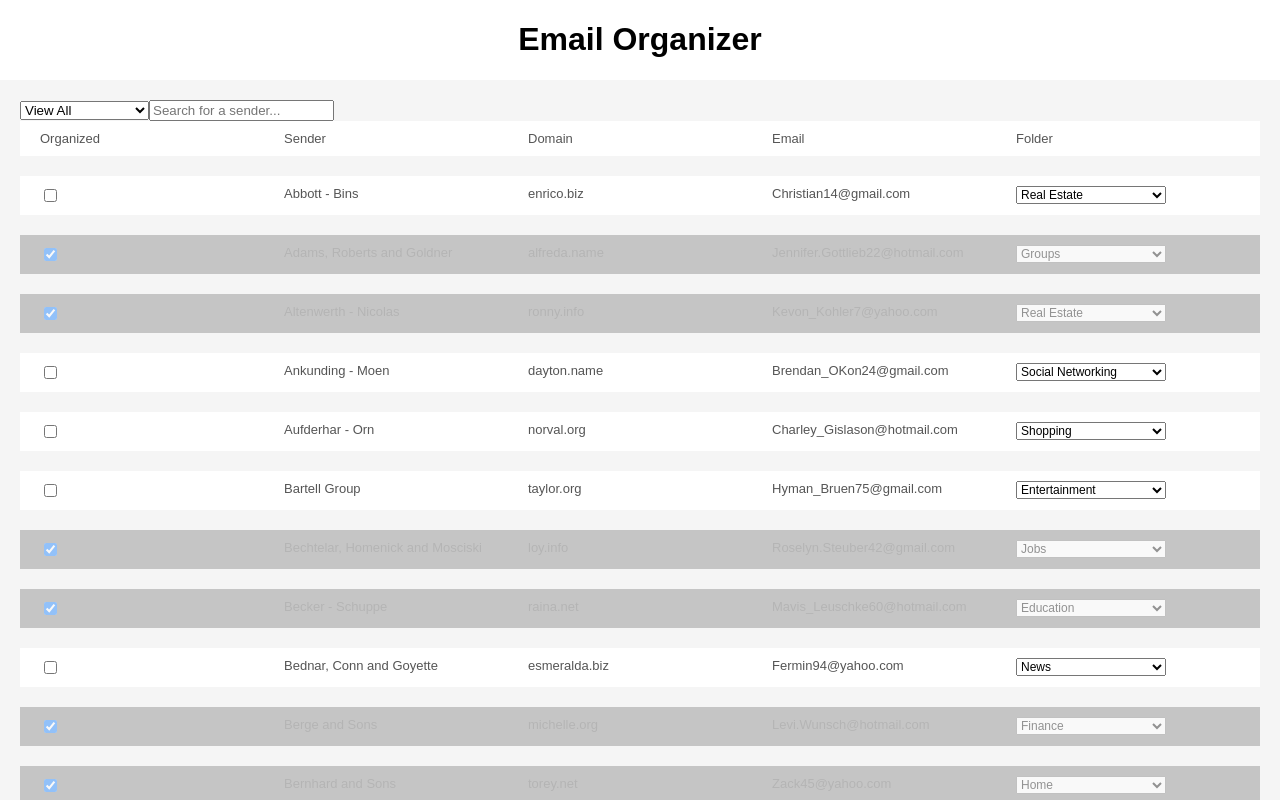
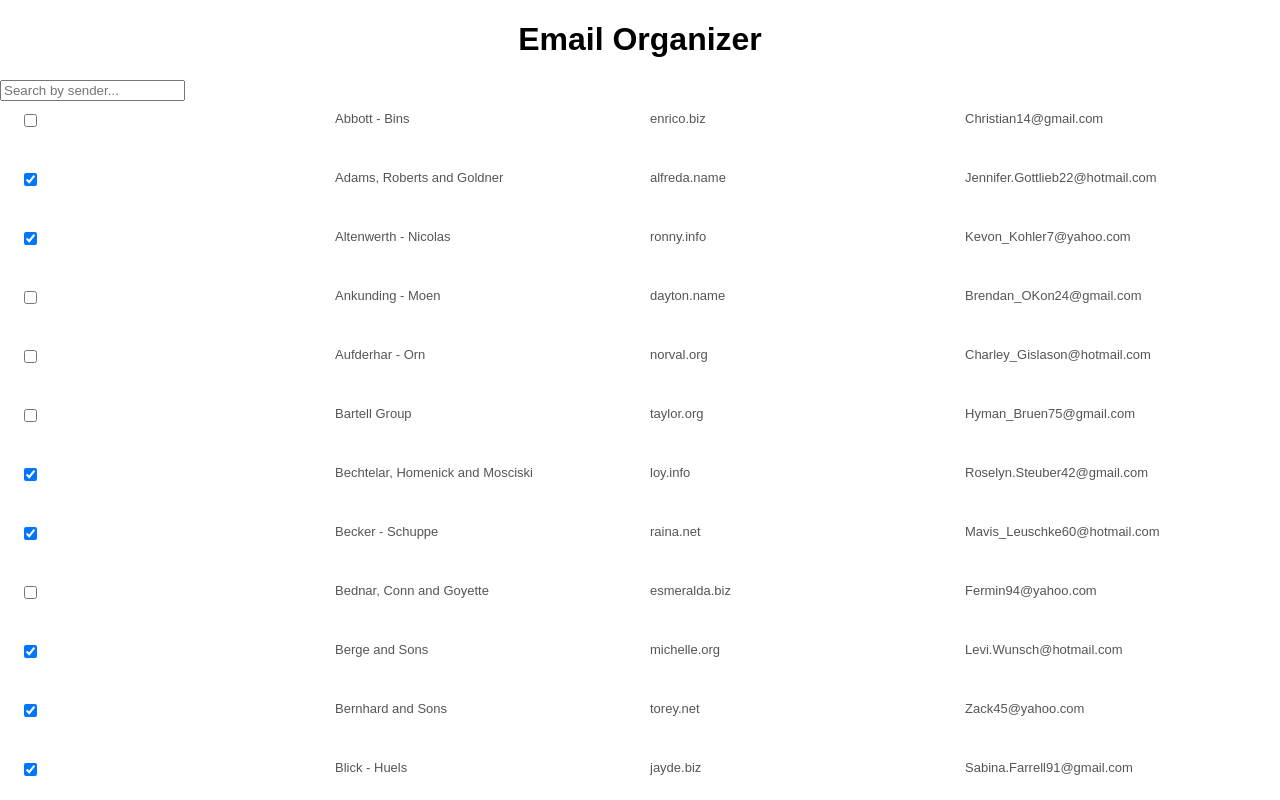
Before and after one commit to Jfrederick12/React_Contact_Filter, a React (Create React App) app: page / in a window 1280 px wide. Shown: the top 800 px of the page. Built offline with nearby package versions, Linux system fonts and the light colour scheme.

Commit message:
update search and checkbox feature

```diff
--- /dev/null
+++ b/src/components/checkbox.js
@@ -0,0 +1,27 @@
+import React, { Component } from 'react';
+import '../styles/results_list.css';
+
+class CheckBox extends Component {
+	constructor(props) {
+		super(props)
+	}
+
+	handleCheck() {
+		let selectedContact = this.props.contact
+		this.props.handleCheck(
+			selectedContact.organize ? selectedContact.organize = false : selectedContact.organize = true
+		)
+		console.log(selectedContact.organize)
+	}
+
+	render() {
+		return(
+			<div className='col'>
+				<input type="checkbox" checked={this.props.contact.organize} onChange={this.handleCheck.bind(this)} />
+			</div>
+		)
+	}
+}
+
+
+export default CheckBox;
--- a/src/components/inbox.js
+++ b/src/components/inbox.js
@@ -1,5 +1,7 @@
 import React, { Component } from 'react';
-import ResultsList from './results_list'
+import ResultsList from './results_list';
+import SearchBar from './search_bar';
+import ItemList from './item_list';
 import '../styles/inbox.css';
 import Data from '../data/mock_rp_data.json'
 
@@ -14,14 +16,28 @@ class Inbox extends Component {
 					(firstName < secondName) ? -1 : (firstName > secondName)
 				);
 			}),
+			filterText: ''
 		}
+		this.handleUserInput = this.handleUserInput.bind(this)
 	}
 
+  handleUserInput(filterText) {
+    this.setState({
+    	filterText: filterText
+    })
+  }
 
 	render() {
 		return(
 			<div>
-				< ResultsList data={this.state.contacts} />
+				< SearchBar
+				  filterText={this.state.filterText}
+				  onUserInput={this.handleUserInput}
+				/>
+				< ItemList
+				  contacts={this.state.contacts}
+          filterText={this.state.filterText}
+			  />
 			</div>
 		)
 	}
--- /dev/null
+++ b/src/components/item_list.js
@@ -0,0 +1,65 @@
+import React, { Component } from 'react';
+import CheckBox from './checkbox';
+import '../styles/results_list.css';
+
+class ItemList extends Component {
+	constructor(props) {
+		super(props);
+		this.state = {
+			contacts: this.props.contacts,
+			checked: true
+		}
+		this.handleCheck = this.handleCheck.bind(this)
+	}
+
+  handleCheck(checked) {
+  	console.log('thing')
+  	this.setState({
+  		checked: checked
+  	})
+  }
+
+	render() {
+		let searchContacts = []
+		let contactList = []
+		if (this.props.filterText !== '') {
+			searchContacts = this.state.contacts.filter((contact) => {
+				return contact.sender.toLowerCase().indexOf(this.props.filterText.toLowerCase()) !== -1 ;
+			})
+		}
+
+
+		if (searchContacts.length === 0) {
+			contactList = this.state.contacts.map((contact) => {
+				return (
+					<div className="flex-grid">
+						< CheckBox contact={contact} handleCheck={this.handleCheck} />
+						<div className="col">{contact.sender}</div>
+						<div className="col">{contact.domain}</div>
+						<div className="col">{contact.email}</div>
+					</div>
+				)
+			})
+		} else {
+			contactList = searchContacts.map((contact) => {
+				return (
+					<div className="flex-grid">
+						< CheckBox contact={contact} handleCheck={this.handleCheck} />
+						<div className="col">{contact.sender}</div>
+						<div className="col">{contact.domain}</div>
+						<div className="col">{contact.email}</div>
+					</div>
+				)
+			})
+		}
+
+		return(
+			<div>
+				{contactList}
+			</div>
+		)
+
+	}
+}
+
+export default ItemList;
--- a/src/components/results_list.js
+++ b/src/components/results_list.js
@@ -16,30 +16,30 @@ class ResultsList extends Component {
 
 	}
 
-	searchInput(event) {
-		const contacts = this.props.data
-		let searchedContacts = contacts.filter((contact) => {
-			return contact.sender.toLowerCase().indexOf(this.state.search.toLowerCase()) !== -1 ;
-		});
-		this.setState({
-			search: event.target.value,
-			contacts: searchedContacts
-		})
-	}
+	// searchInput(event) {
+	// 	const contacts = this.props.data
+	// 	let searchedContacts = contacts.filter((contact) => {
+	// 		return contact.sender.toLowerCase().indexOf(this.state.search.toLowerCase()) !== -1 ;
+	// 	});
+	// 	this.setState({
+	// 		search: event.target.value,
+	// 		contacts: searchedContacts
+	// 	})
+	// }
 
-	handleChange(event) {
-		const contacts = this.props.data
-		if (event.target.value === 'all') {
-			this.setState({contacts: contacts})
-		} else {
-			let organizedContacts = contacts.filter((contact) => {
-				return contact.folder === event.target.value;
-			})
-			this.setState({
-				contacts: organizedContacts
-			})
-		}
-  }
+	// handleChange(event) {
+	// 	const contacts = this.props.data
+	// 	if (event.target.value === 'all') {
+	// 		this.setState({contacts: contacts})
+	// 	} else {
+	// 		let organizedContacts = contacts.filter((contact) => {
+	// 			return contact.folder === event.target.value;
+	// 		})
+	// 		this.setState({
+	// 			contacts: organizedContacts
+	// 		})
+	// 	}
+ //  }
 
   folderChange(event) {
   	console.log(event.target.value)
@@ -76,19 +76,6 @@ class ResultsList extends Component {
 	render() {
 		return(
 			<div className="results-list">
-				<select onChange={this.handleChange.bind(this)}>
-					<option value='all'>View All</option>
-					<option value='Real Estate'>Real Estate</option>
-					<option value='Groups'>Groups</option>
-					<option value='Social Networking'>Social Networking</option>
-					<option value='Entertainment'>Entertainment</option>
-					<option value='Jobs'>Jobs</option>
-					<option value='News'>News</option>
-					<option value='Finance'>Finance</option>
-					<option value='Business'>Business</option>
-				</select>
-				<input type="text" value={this.state.search} placeholder="Search for a sender..." onChange={this.searchInput.bind(this)}/>
-				< SearchHeader />
 				{this.state.contacts.map((contact) => {
 					return (
 						<div className={`flex-grid ${(contact.organize ? 'active' : 'hidden')}` }>
--- a/src/components/search_bar.js
+++ b/src/components/search_bar.js
@@ -8,27 +8,25 @@ class SearchBar extends Component {
 			search: '',
 
 		}
-
+		this.handleChange = this.handleChange.bind(this)
 	}
 
-	searchInput(event) {
-		let searchedContacts = this.props.contacts.filter((contact) => {
-			return contact.sender.toLowerCase().indexOf(this.state.search.toLowerCase()) !== -1 ;
-		});
-		this.setState({
-			search: event.target.value,
-			contacts: searchedContacts
-		})
-		console.log()
-		console.log(this.state.search)
-		console.log(this.state.contacts)
-	}
-
+  handleChange() {
+    this.props.onUserInput(
+      this.refs.filterTextInput.value
+    );
+  }
 
 	render() {
 		return(
 			<div>
-				<input type="text" value={this.state.search} placeholder="Search for a sender..." onChange={this.searchInput.bind(this)}/>
+        <input
+          type="text"
+          placeholder="Search by sender..."
+          value={this.props.filterText}
+          ref="filterTextInput"
+          onChange={this.handleChange}
+        />
 			</div>
 		)
 	}
```
